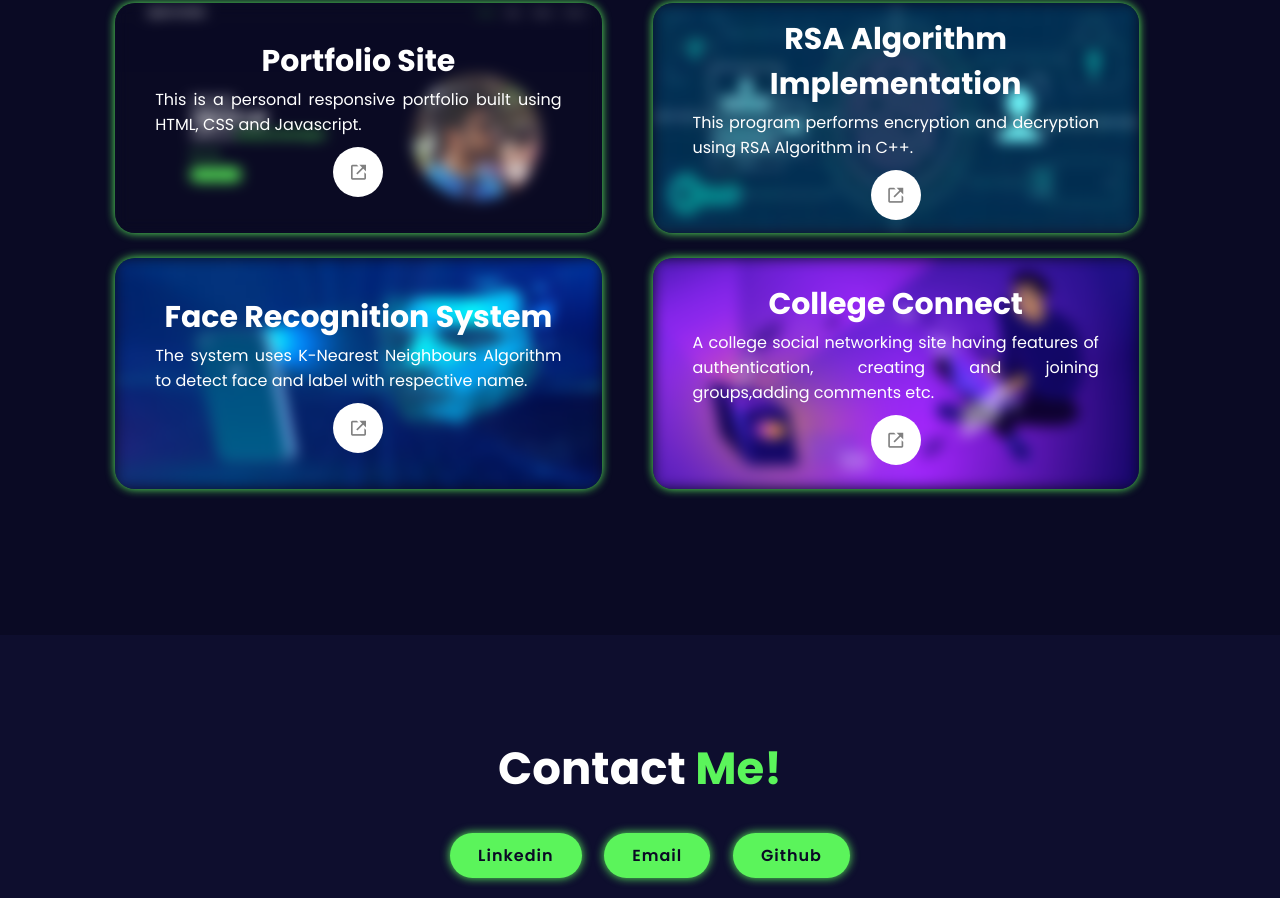
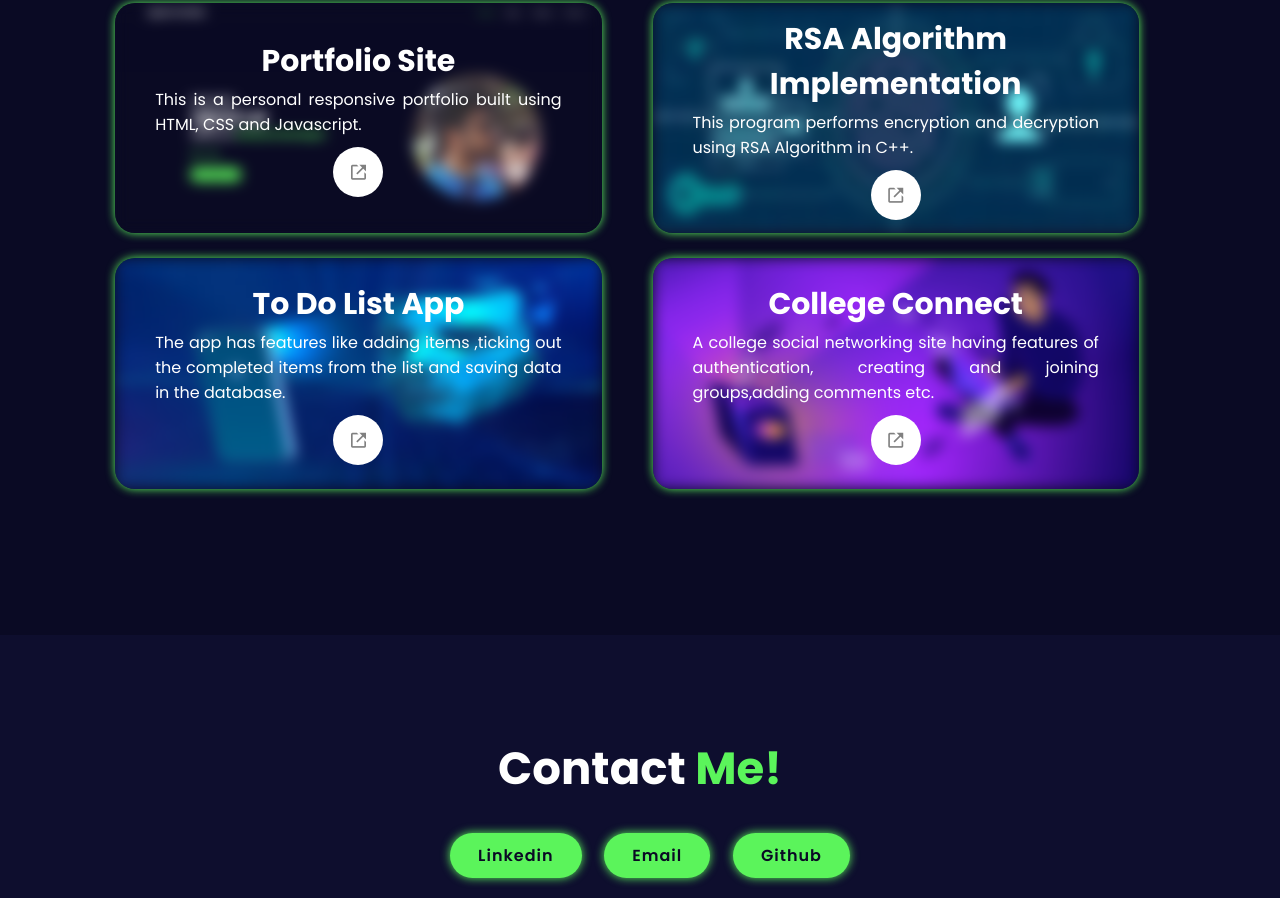
Before and after one commit to ujjwal2512/Portfolio, a plain HTML site: page index.html in a window 1280 px wide. Shown: the part 1805-2703 px from the top of the page. Drawn offline with nearby package versions, Linux system fonts and the light colour scheme.

Commit message:
Update index.html

```diff
--- a/index.html
+++ b/index.html
@@ -84,11 +84,10 @@
             <div class=" projectbox">
                 <img src="images/images.jpeg">
                 <div class="projectcontent">
-                    <h4>Face Recognition System</h4>
-                    <p>The system uses K-Nearest Neighbours Algorithm to detect face and label with respective
-                        name.
+                    <h4>To Do List App</h4>
+                    <p>The app has features like adding items ,ticking out the completed items from the list and saving data in the database.
                     </p>
-                    <a href="https://github.com/ujjwal2512/Face-Recognition-" target="_blank"
+                    <a href="https://github.com/ujjwal2512/To-Do-App" target="_blank"
                         rel="noopener noreferrer"><i class='bx bx-link-external'></i></a>
                 </div>
             </div>
```
